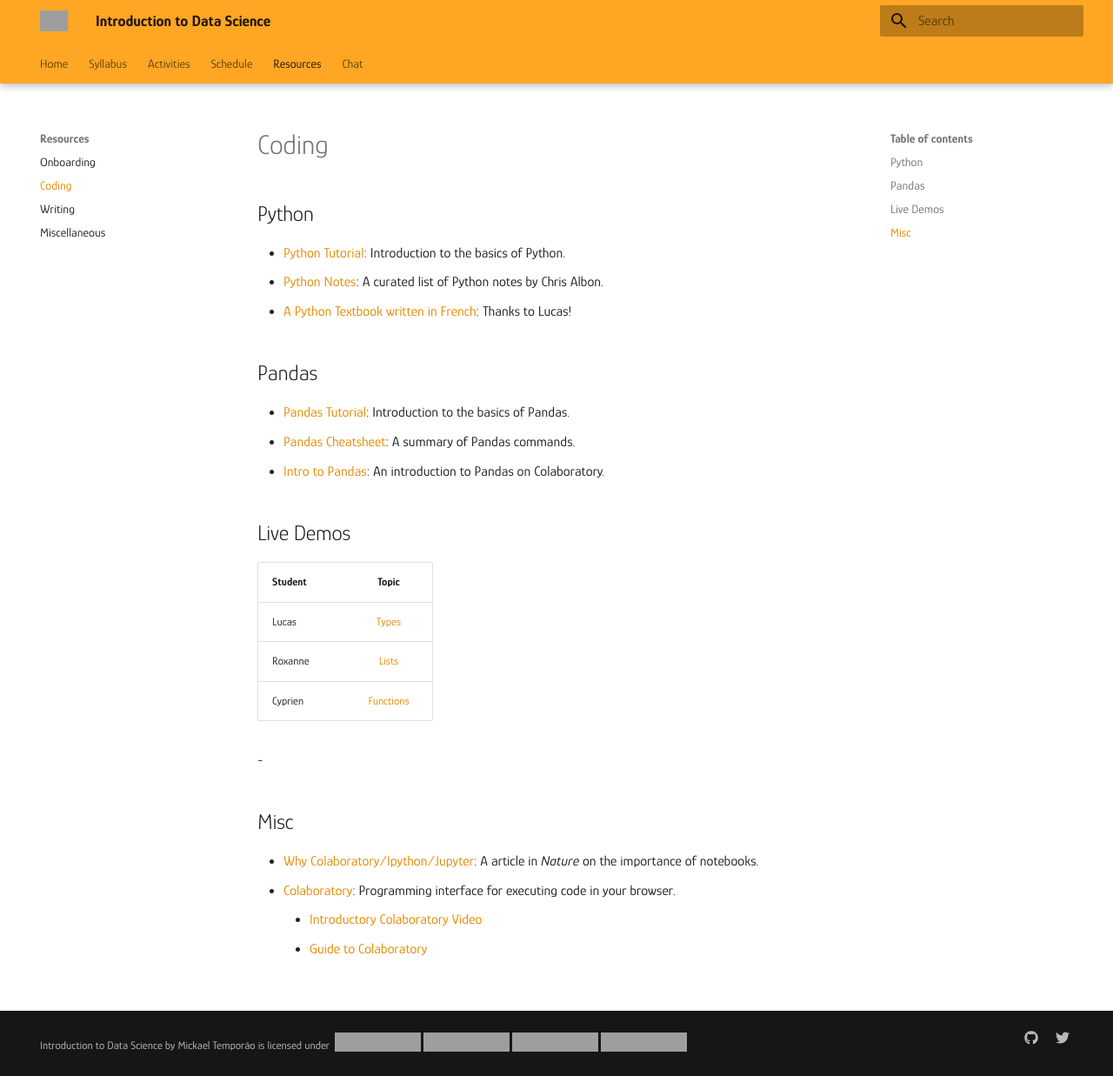
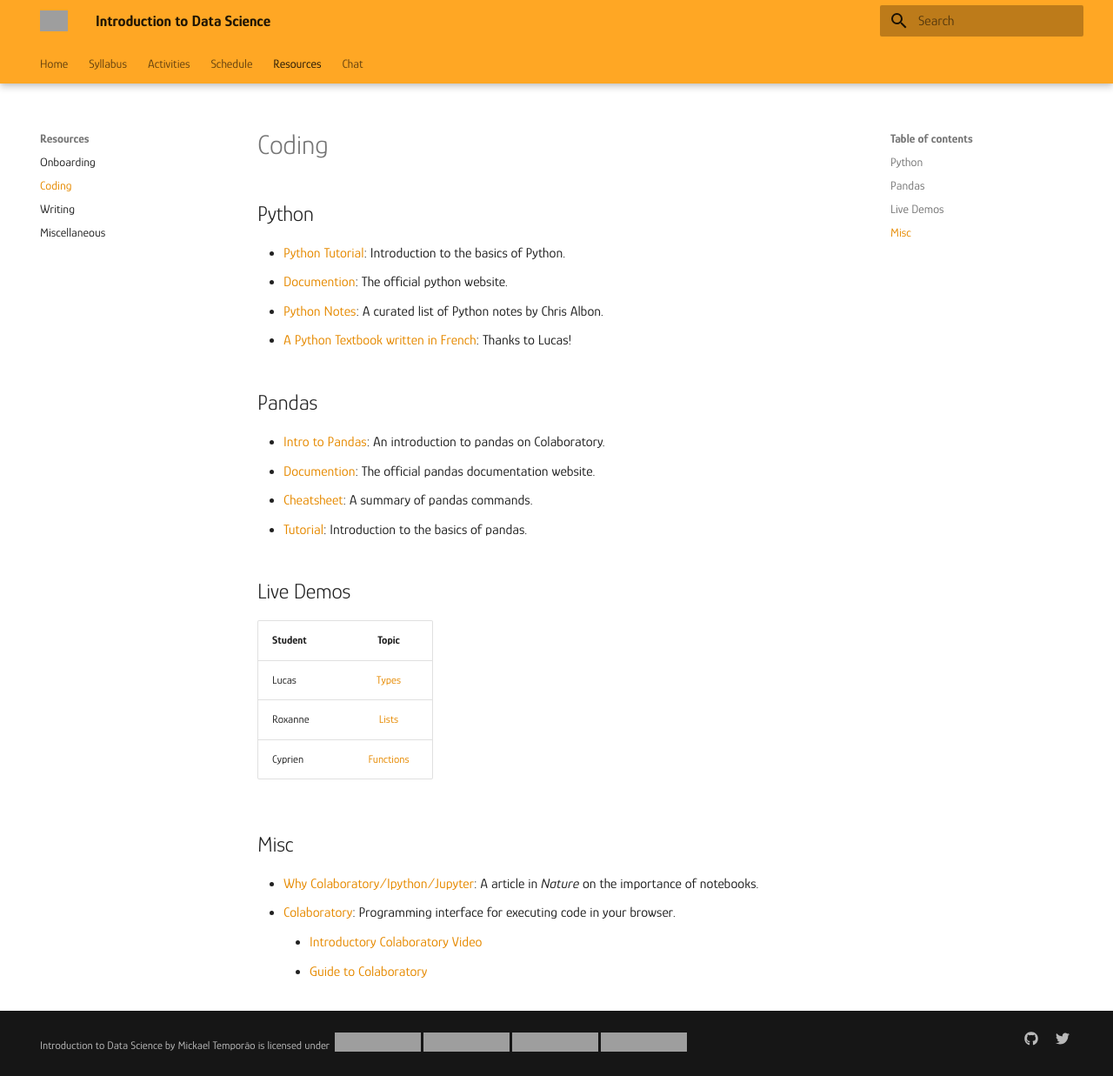
Before and after one commit to mickaeltemporao/itds, an MkDocs documentation site: the page built from docs/resources/coding.md, in a window 1280 px wide and 1237 px high. Shown: the whole window at 87% size. Built offline with MkDocs 1.6.1 and Material for MkDocs 9.7.7, drawn with Linux system fonts in a browser that asks for light colours; grey boxes are pictures that could not be loaded.

Commit message:
updating resources

```diff
--- a/docs/resources/coding.md
+++ b/docs/resources/coding.md
@@ -2,13 +2,15 @@
 
 ## Python
 - [Python Tutorial](https://www.kaggle.com/learn/python): Introduction to the basics of Python.
+- [Documention](https://www.python.org/): The official python website.
 - [Python Notes](https://chrisalbon.com/): A curated list of Python notes by Chris Albon.
 - [A Python Textbook written in French](https://python.sdv.univ-paris-diderot.fr/01_introduction/#19-autres-ressources): Thanks to Lucas!
 
 ## Pandas
-- [Pandas Tutorial](https://www.kaggle.com/learn/pandas): Introduction to the basics of Pandas.
-- [Pandas Cheatsheet](https://pandas.pydata.org/Pandas_Cheat_Sheet.pdf): A summary of Pandas commands.
-- [Intro to Pandas](https://colab.research.google.com/notebooks/mlcc/intro_to_pandas.ipynb): An introduction to Pandas on Colaboratory.
+- [Intro to Pandas](https://colab.research.google.com/notebooks/mlcc/intro_to_pandas.ipynb): An introduction to pandas on Colaboratory.
+- [Documention](https://pandas.pydata.org/): The official pandas documentation website.
+- [Cheatsheet](https://pandas.pydata.org/Pandas_Cheat_Sheet.pdf): A summary of pandas commands.
+- [Tutorial](https://www.kaggle.com/learn/pandas): Introduction to the basics of pandas.
 
 ## Live Demos
 | Student | Topic                                                                                                                                   |
@@ -17,8 +19,6 @@
 | Roxanne | [Lists](https://colab.research.google.com/github/mickaeltemporao/itds/blob/main/materials/students-2021/demo-02-lists.ipynb)            |
 | Cyprien | [Functions](https://colab.research.google.com/github/mickaeltemporao/itds/blob/main/materials/students-2021/demo-01-assignment.ipynb)   |
 
-
--
 ## Misc
 - [Why Colaboratory/Ipython/Jupyter](https://www.nature.com/articles/d41586-018-07196-1): A article in *Nature* on the importance of notebooks.
 - [Colaboratory](https://colab.research.google.com/notebooks/intro.ipynb): Programming interface for executing code in your browser.
```
